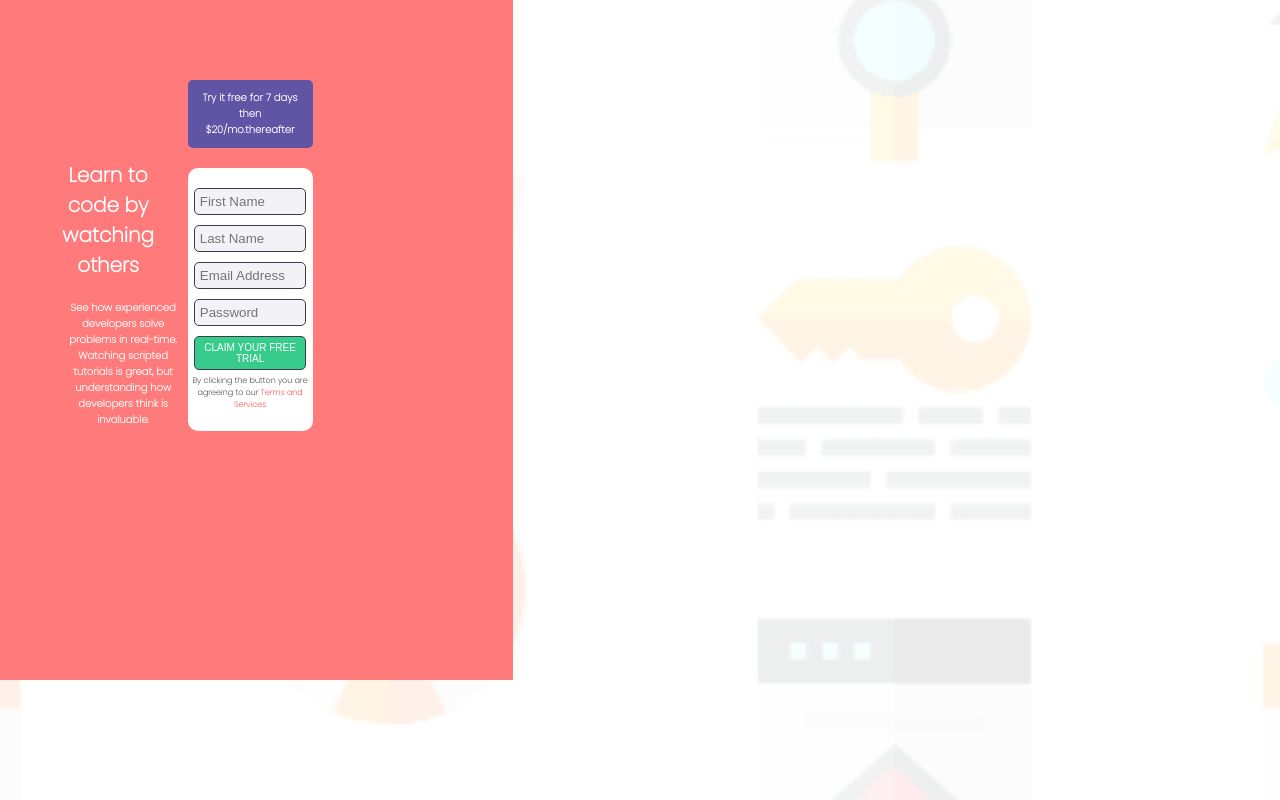
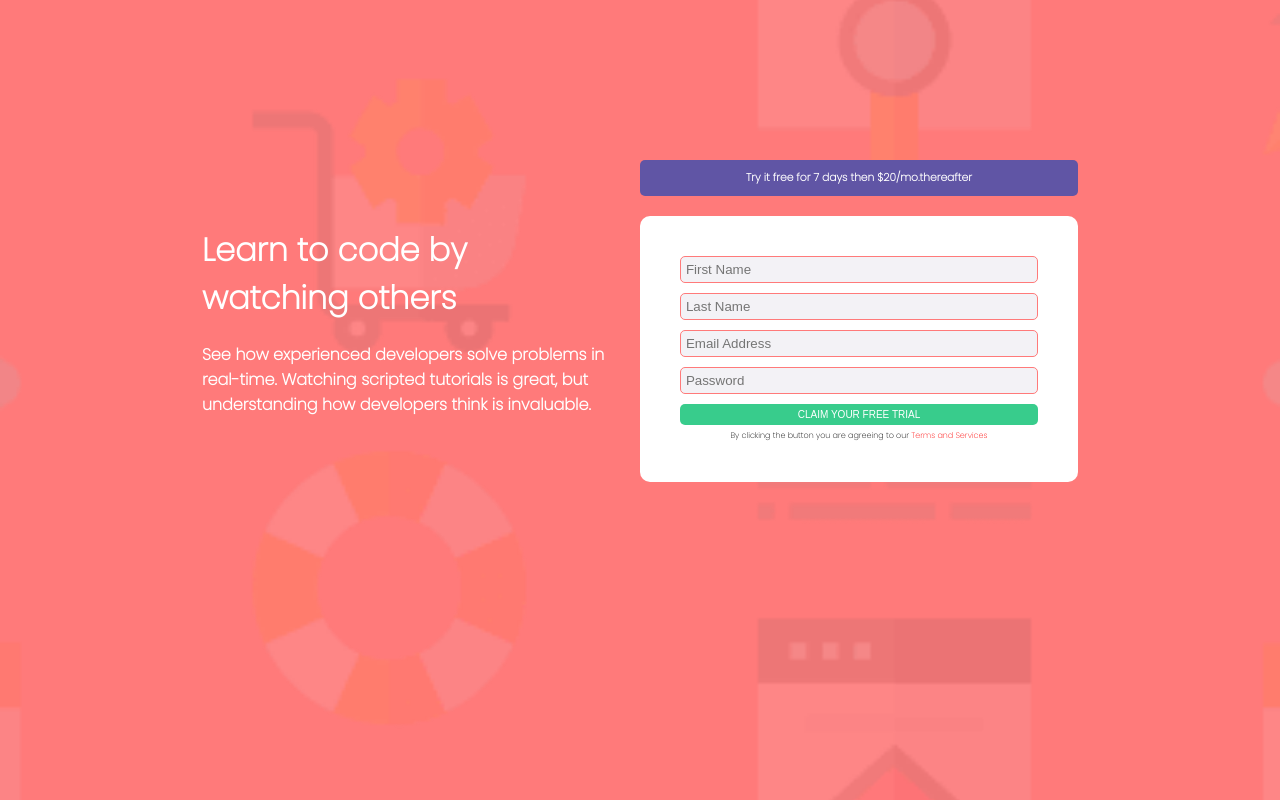
Before and after one commit to sandraigwilo/Responsiveness-And-Media-Queries-Regidtration-Form, a plain HTML site: page index.html in a window 1280 px wide. Drawn offline with Linux system fonts and the light colour scheme.

Commit message:
work on file

```diff
--- a/index.html
+++ b/index.html
@@ -8,13 +8,9 @@
     <link href="https://fonts.googleapis.com/css2?family=Poppins:wght@200&display=swap" rel="stylesheet">
     <link rel="stylesheet" href="style.css">
     <link rel="icon" href="images/favicon-32x32.png">
-    <link >
-    <link>
-    <link>
 </head>
 <body>
     <main>
-        <div class="container">
         <div class="left">
             <h1 id="learn">Learn to code by watching others</h1>
             <h4>See how experienced developers solve problems in real-time. Watching scripted tutorials is great, but understanding how developers think is invaluable.</h4>
@@ -38,7 +34,6 @@
                 <p class="click">By clicking the button you are agreeing to our <span class="terms"><a href="#">Terms and Services</a></span></p>
             </form>
         </div>
-        </div>
     </main>
 </body>
 </html>
--- a/style.css
+++ b/style.css
@@ -16,27 +16,20 @@ body{
     background-size: cover;
     text-align: center;
     font-family: 'Poppins', sans-serif;
-    font-size: 15px;
+    font-size: 16px;
+    background-color: hsl(0, 100%, 74%);
 }
 
 /* Styling the main */
 
 main{
     width: 70%;
-    margin: auto;
+    margin: 150px auto 0;
     display: flex;
     justify-content: center;
     align-items: center;
-    height: 70vh;
-}
-
-/* Styling the parent container */
-
-.container{
-    display: flex;
-    height: 100vh;
-    padding: 200px;
-    background-color: hsl(0, 100%, 74%) ;
+    height: 100%;
+    padding: 10px;
 }
 
 /* Styling the left container */
@@ -45,6 +38,7 @@ main{
     display: grid;
     width: 50%;
     height: 50%;
+    text-align: left
 }
 
 /* Styling the right container */
@@ -59,9 +53,7 @@ main{
 
 h1{
     color: white;
-    padding-top: 80px;
     padding-right: 50px;
-    font-size: 20px;
     font-weight: 700;
 }
 
@@ -71,7 +63,6 @@ main h4{
     color: white;
     padding-right: 20px;
     padding-top: 20px;
-    font-size: 10px;
 }
 
 main h6{
@@ -89,6 +80,7 @@ main h6{
     border: 2px;
     background-color: white;
     border-radius: 10px;
+    padding: 20px
 }
 
 /* First name */
@@ -101,6 +93,7 @@ main h6{
     padding: 5px;
     color: rgb(21, 20, 20);
     background-color: rgb(243, 242, 246);
+    border: thin solid hsl(0, 100%, 74%);
 }
 
 /* Last name */
@@ -113,6 +106,7 @@ main h6{
     padding: 5px;
     color: rgb(21, 20, 20);
     background-color: rgb(243, 242, 246);
+    border: thin solid hsl(0, 100%, 74%);
 }
 
 /* Email */
@@ -125,6 +119,7 @@ main h6{
     padding: 5px;
     color: rgb(21, 20, 20);
     background-color: rgb(243, 242, 246);
+    border: thin solid hsl(0, 100%, 74%);
 }
 
 /* Password */
@@ -137,6 +132,7 @@ main h6{
     padding: 5px;
     color: rgb(21, 20, 20);
     background-color: rgb(243, 242, 246);
+    border: thin solid hsl(0, 100%, 74%);
 }
 
 /* Stylying the register button */
@@ -152,6 +148,7 @@ button{
     text-align: center;
     font-size: 10px;
     color: white;
+    border: none;
 }
 
 button:hover{
@@ -170,21 +167,19 @@ button:hover{
 
 /* Media query desktop */
 
-@media screen and (max-width:1440px) {
+@media screen and (min-width:1440px) {
     body{
-        flex-direction: row;
-        width: 1440px;
         background-image: url('images/bg-intro-desktop.png');
     }
+    .right, .left{width: 50%}
 }
 
 /* Media query mobile */
 
 @media screen and (min-width:375px) {
     body{
-        flex-direction: column;
-        width: 375px;
         background-image: url('images/bg-intro-mobile.png');
     }
+    .right, .left{width: 100%}
 
 }
```
Lines whose indentation alone changed are shown as unchanged.
